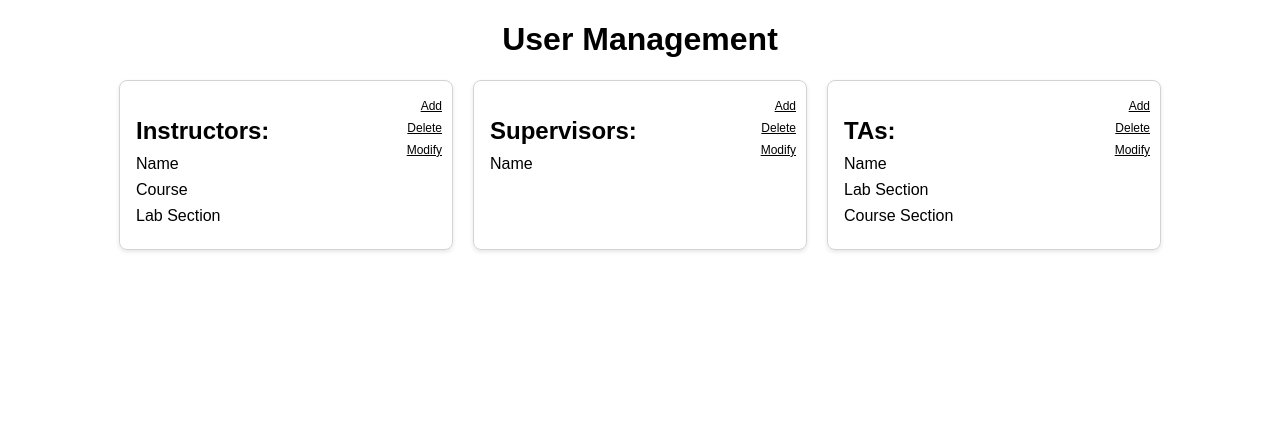
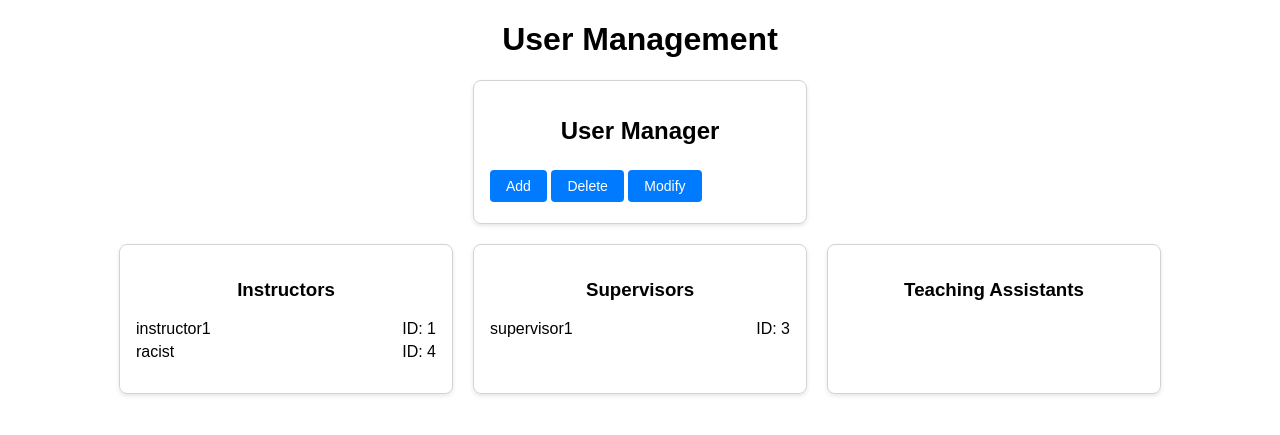
Before and after one commit to k-sato-uwm/Low-Level-Designers-Official, a Django app: page /usermanagement/ in a window 1280 px wide. Shown: the top 435 px of the page. Run offline with Django 5.2, Linux system fonts and the light colour scheme; data comes from the database, SQL or seed files in the repository; both versions use the stored data as it was after the commit.

Commit message:
commit for checkout

```diff
--- a/templates/user_management.html
+++ b/templates/user_management.html
@@ -3,79 +3,53 @@
 <head>
     <title>User Management</title>
     <style>
-        body {
-            font-family: Arial, sans-serif;
-        }
-        h1 {
-            text-align: center;
-        }
-        .container {
+        body { font-family: Arial, sans-serif; }
+        h1 { text-align: center; }
+        .container, .section-container {
             display: flex;
             justify-content: center;
             gap: 20px;
             margin-top: 20px;
         }
-        .card {
+        .card, .list {
             border: 1px solid lightgrey;
             border-radius: 8px;
             padding: 16px;
             width: 300px;
-            text-align: left;
             box-shadow: 0 2px 4px rgba(0, 0, 0, 0.1);
-            position: relative;
         }
-        .card h2 {
-            margin-bottom: 10px;
-        }
-        .card ul {
-            list-style-type: none;
-            padding: 0;
-            margin: 0;
-        }
-        .card ul li {
-            margin: 8px 0;
-        }
-        .edit-section {
-            position: absolute;
-            top: 10px;
-            right: 10px;
-            text-align: right;
-        }
-        .edit-section ul {
-            list-style-type: none;
-            padding: 0;
-            margin: 0;
-        }
-        .edit-section ul li {
-            font-size: 12px;
-            cursor: pointer;
-            text-decoration: underline;
-        }
-        .form-container {
-            display: none;
-            margin-top: 10px;
-        }
-        .form-container input {
+        .card h2, .list h3 { text-align: center; }
+        .form-container input, .form-container select {
             display: block;
             margin: 5px 0;
             width: calc(100% - 12px);
             padding: 5px;
         }
-        .success-display {
-            background-color: lightgreen;
-            color: darkgreen;
-            border: 1px solid green;
+        .success-display, .error-display {
             padding: 10px;
             border-radius: 8px;
             margin-top: 10px;
         }
-        .error-display {
-            background-color: lightpink;
-            color: darkred;
-            border: 1px solid red;
-            padding: 10px;
-            border-radius: 8px;
-            margin-top: 10px;
+        .success-display { background-color: lightgreen; color: darkgreen; }
+        .error-display { background-color: lightpink; color: darkred; }
+        ul { list-style-type: none; padding: 0; }
+        li { display: flex; justify-content: space-between; margin: 5px 0; }
+
+        /* Button Styling */
+        .btn {
+            background-color: #007BFF;
+            color: white;
+            border: none;
+            padding: 8px 16px;
+            margin: 5px 0;
+            border-radius: 4px;
+            cursor: pointer;
+            text-align: center;
+            font-size: 14px;
+            transition: background-color 0.3s;
+        }
+        .btn:hover {
+            background-color: #0056b3;
         }
     </style>
     <script>
@@ -83,186 +57,130 @@
             const form = document.getElementById(formId);
             form.style.display = form.style.display === 'none' ? 'block' : 'none';
         }
+
+        // Auto-hide success and error messages
+        window.onload = function() {
+            setTimeout(function() {
+                const successMessage = document.getElementById('successMessage');
+                const errorMessage = document.getElementById('errorMessage');
+                if (successMessage) successMessage.style.display = 'none';
+                if (errorMessage) errorMessage.style.display = 'none';
+            }, 3000); // Hide after 3 seconds
+        };
     </script>
 </head>
 <body>
     <h1>User Management</h1>
 
+    <!-- User Manager Card -->
     <div class="container">
-        <!-- Instructors Card -->
         <div class="card">
-            <h2>Instructors:</h2>
-            <ul>
-                <li>Name</li>
-                <li>Course</li>
-                <li>Lab Section</li>
-            </ul>
+            <h2>User Manager</h2>
             <div class="edit-section">
-                <ul>
-                    <li onclick="toggleForm('Instructor-add-form')">Add</li>
-                    <li onclick="toggleForm('Instructor-delete-form')">Delete</li>
-                    <li onclick="toggleForm('Instructor-edit-form')">Modify</li>
-                </ul>
+                <button type="button" onclick="toggleForm('user-add-form')" class="btn">Add</button>
+                <button type="button" onclick="toggleForm('user-delete-form')" class="btn">Delete</button>
+                <button type="button" onclick="toggleForm('user-edit-form')" class="btn">Modify</button>
             </div>
-            {% if success and role == 'Instructor' %}
-            <div class="success-display">
-                <p>{{ success }}</p>
-            </div>
-            {% endif %}
-            {% if error and role == 'Instructor' %}
-            <div class="error-display">
-                <p>{{ error }}</p>
-            </div>
+
+            <!-- Success/Error Messages -->
+            {% if success %}
+                <div class="success-display" id="successMessage">{{ success }}</div>
+            {% elif error %}
+                <div class="error-display" id="errorMessage">{{ error }}</div>
             {% endif %}
 
             <!-- Add Form -->
-            <form id="Instructor-add-form" class="form-container" method="POST">
+            <form id="user-add-form" class="form-container" method="POST" style="display:none;">
                 {% csrf_token %}
                 <input type="hidden" name="action" value="add">
-                <input type="hidden" name="role" value="Instructor">
+                <label for="role">Role:</label>
+                <select name="role" required>
+                    <option value="Instructor">Instructor</option>
+                    <option value="Supervisor">Supervisor</option>
+                    <option value="TA">TA</option>
+                </select>
                 <input type="text" name="username" placeholder="Username" required>
-                <input type="text" name="password" placeholder="Password" required>
+                <input type="password" name="password" placeholder="Password" required>
                 <input type="email" name="email" placeholder="Email" required>
                 <input type="text" name="phone_number" placeholder="Phone Number" required>
                 <input type="text" name="address" placeholder="Address" required>
-                <button type="submit">Add Instructor</button>
+                <button type="submit">Add User</button>
             </form>
+
             <!-- Delete Form -->
-            <form id="Instructor-delete-form" class="form-container" method="POST">
+            <form id="user-delete-form" class="form-container" method="POST" style="display:none;">
                 {% csrf_token %}
+                <input type="hidden" name="action" value="delete">
                 <input type="text" name="id" placeholder="User ID" required>
-                <button type="submit">Delete Instructor</button>
+                <button type="submit">Delete User</button>
             </form>
+
             <!-- Edit Form -->
-            <form id="Instructor-edit-form" class="form-container" method="POST">
+            <form id="user-edit-form" class="form-container" method="POST" style="display:none;">
                 {% csrf_token %}
                 <input type="hidden" name="action" value="edit">
-                <input type="hidden" name="role" value="Instructor">
                 <input type="text" name="id" placeholder="User ID" required>
-                <input type="text" name="username" placeholder="new username">
-                <input type="text" name="password" placeholder="new password">
-                <input type="email" name="email" placeholder="new email">
-                <input type="text" name="phone_number" placeholder="new phone number">
-                <input type="text" name="address" placeholder="new address">
-                <button type="submit">Modify Instructor</button>
+                <input type="text" name="username" placeholder="New Username">
+                <input type="password" name="password" placeholder="New Password">
+                <input type="email" name="email" placeholder="New Email">
+                <input type="text" name="phone_number" placeholder="New Phone Number">
+                <input type="text" name="address" placeholder="New Address">
+                <button type="submit">Modify User</button>
             </form>
         </div>
+    </div>
 
-        <!-- Repeat for Supervisors and TAs -->
-        <!-- Supervisors Card -->
-        <div class="card">
-            <h2>Supervisors:</h2>
+    <!-- User List Section -->
+    <div class="section-container">
+        <!-- Instructor Box -->
+        <div class="list">
+            <h3>Instructors</h3>
             <ul>
-                <li>Name</li>
+                {% for user in users %}
+                    {% if user.role == 'Instructor' %}
+                        <li>
+                            <span class="username">{{ user.username }}</span>
+                            <span class="user-id">ID: {{ user.user_id }}</span>
+                        </li>
+                    {% endif %}
+                {% empty %}
+                    <li>No instructors available.</li>
+                {% endfor %}
             </ul>
-            <div class="edit-section">
-                <ul>
-                    <li onclick="toggleForm('Supervisor-add-form')">Add</li>
-                    <li onclick="toggleForm('Supervisor-delete-form')">Delete</li>
-                    <li onclick="toggleForm('Supervisor-edit-form')">Modify</li>
-                </ul>
-            </div>
-            {% if success and role == 'Supervisor' %}
-            <div class="success-display">
-                <p>{{ success }}</p>
-            </div>
-            {% endif %}
-            {% if error and role == 'Supervisor' %}
-            <div class="error-display">
-                <p>{{ error }}</p>
-            </div>
-            {% endif %}
-
-            <!-- Add Form -->
-            <form id="Supervisor-add-form" class="form-container" method="POST">
-                {% csrf_token %}
-                <input type="hidden" name="action" value="add">
-                <input type="hidden" name="role" value="Supervisor">
-                <input type="text" name="username" placeholder="Username" required>
-                <input type="text" name="password" placeholder="Password" required>
-                <input type="email" name="email" placeholder="Email" required>
-                <input type="text" name="phone_number" placeholder="Phone Number" required>
-                <input type="text" name="address" placeholder="Address" required>
-                <button type="submit">Add Supervisor</button>
-            </form>
-            <!-- Delete Form -->
-            <form id="Supervisor-delete-form" class="form-container" method="POST">
-                {% csrf_token %}
-                <input type="text" name="id" placeholder="User ID" required>
-                <button type="submit">Delete Supervisor</button>
-            </form>
-            <!-- Edit Form -->
-            <form id="Supervisor-edit-form" class="form-container" method="POST">
-                {% csrf_token %}
-                <input type="hidden" name="action" value="edit">
-                <input type="hidden" name="role" value="Supervisor">
-                <input type="text" name="id" placeholder="User ID" required>
-                <input type="text" name="username" placeholder="new username">
-                <input type="text" name="password" placeholder="new password">
-                <input type="email" name="email" placeholder="new email">
-                <input type="text" name="phone_number" placeholder="new phone number">
-                <input type="text" name="address" placeholder="new address">
-                <button type="submit">Modify Supervisor</button>
-            </form>
         </div>
 
-        <!-- TAs Card -->
-        <div class="card">
-            <h2>TAs:</h2>
+        <!-- Supervisor Box -->
+        <div class="list">
+            <h3>Supervisors</h3>
             <ul>
-                <li>Name</li>
-                <li>Lab Section</li>
-                <li>Course Section</li>
+                {% for user in users %}
+                    {% if user.role == 'Supervisor' %}
+                        <li>
+                            <span class="username">{{ user.username }}</span>
+                            <span class="user-id">ID: {{ user.user_id }}</span>
+                        </li>
+                    {% endif %}
+                {% empty %}
+                    <li>No supervisors available.</li>
+                {% endfor %}
             </ul>
-            <div class="edit-section">
-                <ul>
-                    <li onclick="toggleForm('TA-add-form')">Add</li>
-                    <li onclick="toggleForm('TA-delete-form')">Delete</li>
-                    <li onclick="toggleForm('TA-edit-form')">Modify</li>
-                </ul>
-            </div>
-            {% if success and role == 'TA' %}
-            <div class="success-display">
-                <p>{{ success }}</p>
-            </div>
-            {% endif %}
-            {% if error and role == 'TA' %}
-            <div class="error-display">
-                <p>{{ error }}</p>
-            </div>
-            {% endif %}
+        </div>
 
-            <!-- Add Form -->
-            <form id="TA-add-form" class="form-container" method="POST">
-                {% csrf_token %}
-                <input type="hidden" name="action" value="add">
-                <input type="hidden" name="role" value="TA">
-                <input type="text" name="username" placeholder="Username" required>
-                <input type="text" name="password" placeholder="Password" required>
-                <input type="email" name="email" placeholder="Email" required>
-                <input type="text" name="phone_number" placeholder="Phone Number" required>
-                <input type="text" name="address" placeholder="Address" required>
-                <button type="submit">Add TA</button>
-            </form>
-            <!-- Delete Form -->
-            <form id="TA-delete-form" class="form-container" method="POST">
-                {% csrf_token %}
-                <input type="text" name="id" placeholder="User ID" required>
-                <button type="submit">Delete TA</button>
-            </form>
-            <!-- Edit Form -->
-            <form id="TA-edit-form" class="form-container" method="POST">
-                {% csrf_token %}
-                <input type="hidden" name="action" value="edit">
-                <input type="hidden" name="role" value="TA">
-                <input type="text" name="id" placeholder="User ID" required>
-                <input type="text" name="username" placeholder="new username">
-                <input type="text" name="password" placeholder="new password">
-                <input type="email" name="email" placeholder="new email">
-                <input type="text" name="phone_number" placeholder="new phone number">
-                <input type="text" name="address" placeholder="new address">
-                <button type="submit">Modify TA</button>
-            </form>
+        <!-- TA Box -->
+        <div class="list">
+            <h3>Teaching Assistants</h3>
+            <ul>
+                {% for user in users %}
+                    {% if user.role == 'TA' %}
+                        <li>
+                            <span class="username">{{ user.username }}</span>
+                            <span class="user-id">ID: {{ user.user_id }}</span>
+                        </li>
+                    {% endif %}
+                {% empty %}
+                    <li>No teaching assistants available.</li>
+                {% endfor %}
+            </ul>
         </div>
     </div>
 </body>
```
Also changed, not shown: db.sqlite3.
